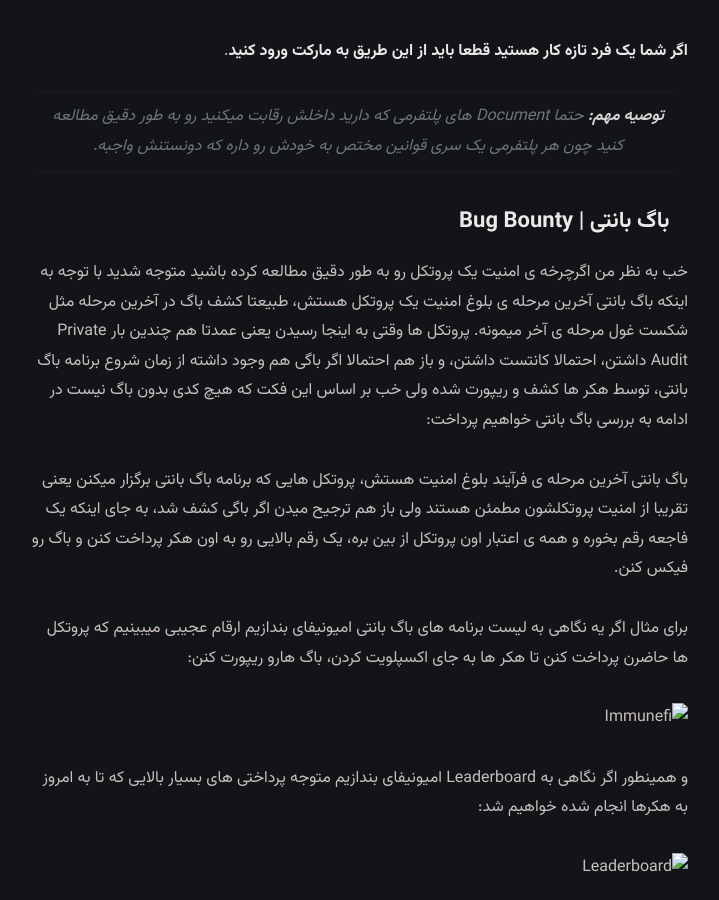
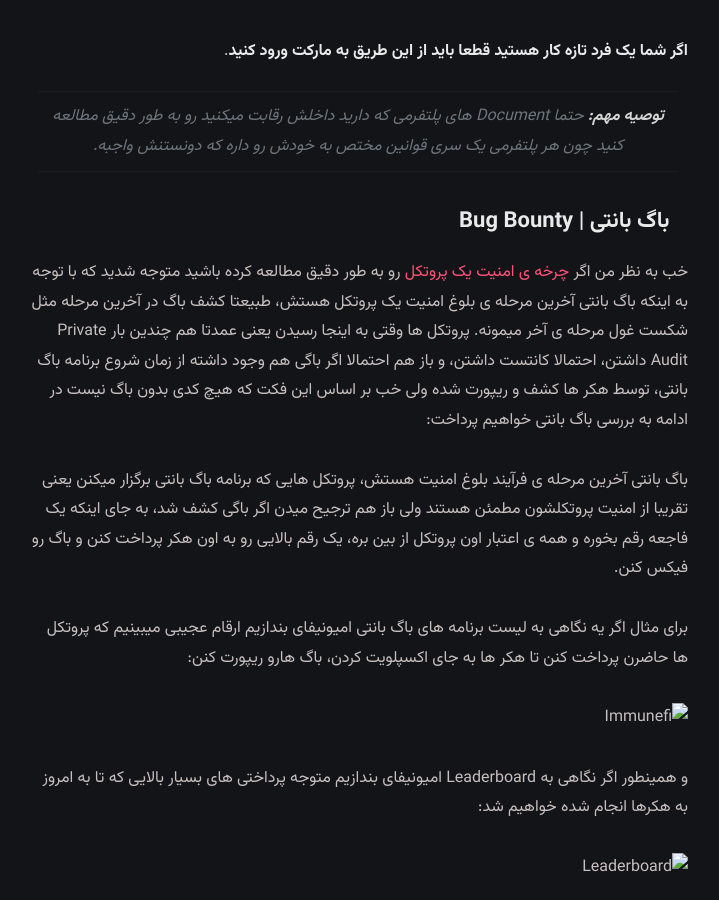
Before and after one commit to persianweb3sec/persianweb3sec.github.io, a Jekyll site: the page built from src/_posts/BugBountyOrContest/2027-07-18-BugBountyOrContest.md, in a window 1280 px wide and 900 px high, scrolled down 3777 px. Shown: the whole window, without its empty margins (282-1001 px from the left). Built offline with Jekyll 4.4.1, drawn with Linux system fonts in a browser that asks for light colours.

Commit message:
Update 2027-07-18-BugBountyOrContest.md

```diff
--- a/src/_posts/BugBountyOrContest/2027-07-18-BugBountyOrContest.md
+++ b/src/_posts/BugBountyOrContest/2027-07-18-BugBountyOrContest.md
@@ -68,7 +68,7 @@
 
 ## باگ بانتی | Bug Bounty
 
-خب به نظر من اگرچرخه ی امنیت یک پروتکل رو به طور دقیق مطالعه کرده باشید متوجه شدید با توجه به اینکه باگ بانتی آخرین مرحله ی بلوغ امنیت یک پروتکل هستش، طبیعتا کشف باگ در آخرین مرحله مثل شکست غول مرحله ی آخر میمونه. پروتکل ها وقتی به اینجا رسیدن یعنی عمدتا هم چندین بار Private Audit داشتن، احتمالا کانتست داشتن، و باز هم احتمالا اگر باگی هم وجود داشته از زمان شروع برنامه باگ بانتی، توسط هکر ها کشف و ریپورت شده ولی خب بر اساس این فکت که هیچ کدی بدون باگ نیست در ادامه به بررسی باگ بانتی خواهیم پرداخت:
+خب به نظر من اگر [چرخه ی امنیت یک پروتکل](#چرخه-ی-امنیت-یک-پروتکل) رو به طور دقیق مطالعه کرده باشید متوجه شدید که با توجه به اینکه باگ بانتی آخرین مرحله ی بلوغ امنیت یک پروتکل هستش، طبیعتا کشف باگ در آخرین مرحله مثل شکست غول مرحله ی آخر میمونه. پروتکل ها وقتی به اینجا رسیدن یعنی عمدتا هم چندین بار Private Audit داشتن، احتمالا کانتست داشتن، و باز هم احتمالا اگر باگی هم وجود داشته از زمان شروع برنامه باگ بانتی، توسط هکر ها کشف و ریپورت شده ولی خب بر اساس این فکت که هیچ کدی بدون باگ نیست در ادامه به بررسی باگ بانتی خواهیم پرداخت:
 
 
 باگ بانتی آخرین مرحله ی فرآیند بلوغ امنیت هستش، پروتکل هایی که برنامه باگ بانتی برگزار میکنن یعنی تقریبا از امنیت پروتکلشون مطمئن هستند ولی باز هم ترجیح میدن اگر باگی کشف شد، به جای اینکه یک فاجعه رقم بخوره و همه ی اعتبار اون پروتکل از بین بره، یک رقم بالایی رو به اون هکر پرداخت کنن و باگ رو فیکس کنن.
```
